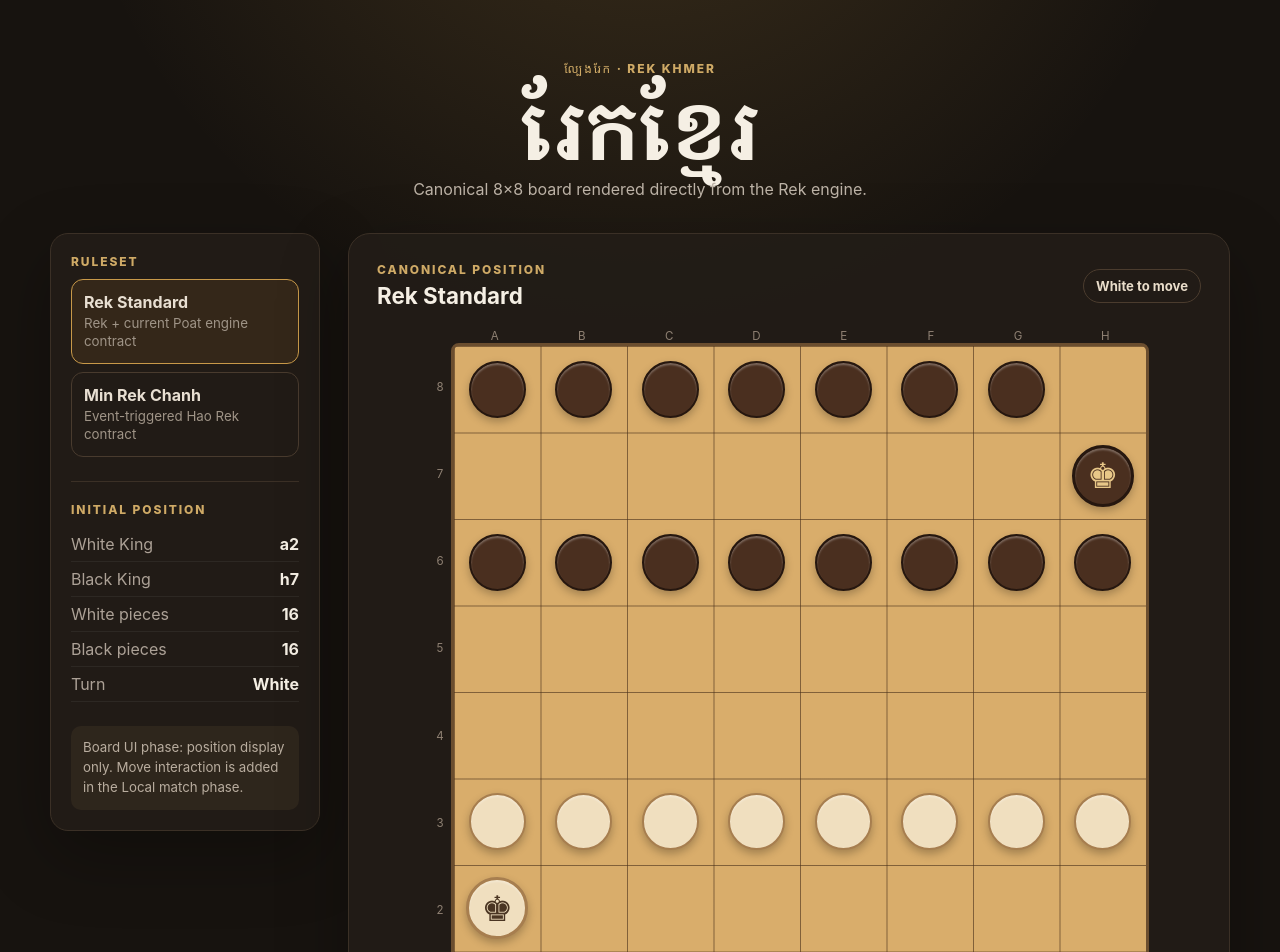
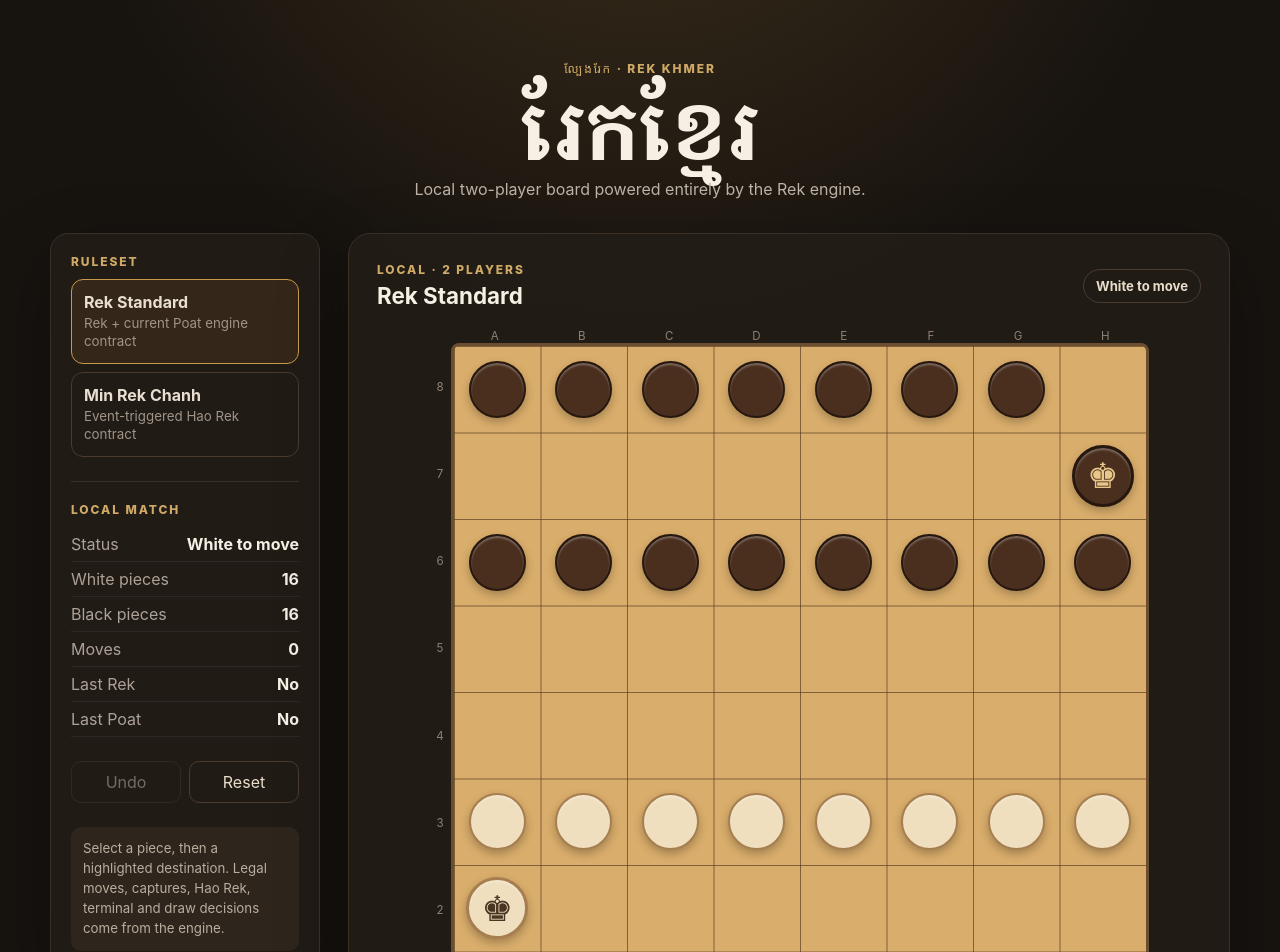
Before and after one commit to machxanht/Rek-Khmer-Chess, a React (Vite) app: page / in a window 1280 px wide. Shown: the top 952 px of the page. Built offline with nearby package versions, Linux system fonts and the light colour scheme.

Commit message:
feat(local): add engine-backed local match
* feat(local): add engine-backed two-player moves

* feat(local): style selection and match controls

```diff
--- a/src/App.tsx
+++ b/src/App.tsx
@@ -1,41 +1,38 @@
-import { useMemo, useState } from 'react'
+import { useState } from 'react'
 import {
-  BOARD_SIZE,
   createGame,
   idxToCoord,
+  type CanonicalGameState,
   type Cell,
+  type RekGame,
   type RuleSet,
 } from '../lib/rek-engine'
 
 const RULESETS: { id: RuleSet; label: string; note: string }[] = [
-  {
-    id: 'REK_STANDARD',
-    label: 'Rek Standard',
-    note: 'Rek + current Poat engine contract',
-  },
-  {
-    id: 'MIN_REK_CHANH',
-    label: 'Min Rek Chanh',
-    note: 'Event-triggered Hao Rek contract',
-  },
+  { id: 'REK_STANDARD', label: 'Rek Standard', note: 'Rek + current Poat engine contract' },
+  { id: 'MIN_REK_CHANH', label: 'Min Rek Chanh', note: 'Event-triggered Hao Rek contract' },
 ]
 
 function PieceView({ piece }: { piece: NonNullable<Cell> }) {
   const side = piece.player === 'you' ? 'white' : 'black'
-  const name = piece.king ? 'King' : 'Man'
-
   return (
     <span
       className={`piece piece--${side} ${piece.king ? 'piece--king' : ''}`}
-      aria-label={`${side} ${name}`}
-      title={`${side} ${name}`}
+      aria-hidden="true"
     >
       {piece.king ? '♚' : ''}
     </span>
   )
 }
 
-function Board({ board }: { board: Cell[] }) {
+interface BoardProps {
+  state: CanonicalGameState
+  selected: number | null
+  legalMoves: Set<number>
+  onSquareClick: (index: number) => void
+}
+
+function Board({ state, selected, legalMoves, onSquareClick }: BoardProps) {
   return (
     <div className="board-shell">
       <div className="file-labels" aria-hidden="true">
@@ -48,18 +45,34 @@ function Board({ board }: { board: Cell[] }) {
         </div>
 
         <div className="board" role="grid" aria-label="Rek Khmer board">
-          {board.map((piece, index) => {
+          {state.board.map((piece, index) => {
             const coord = idxToCoord(index)
+            const isSelected = selected === index
+            const isLegal = legalMoves.has(index)
+            const isLastMove = state.lastMove?.from === index || state.lastMove?.to === index
+            const label = piece
+              ? `${coord}: ${piece.player === 'you' ? 'White' : 'Black'} ${piece.king ? 'King' : 'Man'}`
+              : `${coord}: empty`
+
             return (
-              <div
-                className="square"
+              <button
+                type="button"
                 role="gridcell"
-                aria-label={piece ? `${coord}: ${piece.player} ${piece.king ? 'King' : 'Man'}` : `${coord}: empty`}
+                className={[
+                  'square',
+                  isSelected ? 'square--selected' : '',
+                  isLegal ? 'square--legal' : '',
+                  isLastMove ? 'square--last' : '',
+                ].filter(Boolean).join(' ')}
+                aria-label={isLegal ? `${label}, legal destination` : label}
+                aria-pressed={isSelected}
                 key={coord}
                 data-coordinate={coord}
+                onClick={() => onSquareClick(index)}
               >
                 {piece ? <PieceView piece={piece} /> : null}
-              </div>
+                {isLegal ? <span className="legal-dot" aria-hidden="true" /> : null}
+              </button>
             )
           })}
         </div>
@@ -68,34 +81,89 @@ function Board({ board }: { board: Cell[] }) {
   )
 }
 
+function pieceCounts(board: Cell[]) {
+  let you = 0
+  let opp = 0
+  for (const piece of board) {
+    if (!piece) continue
+    if (piece.player === 'you') you += 1
+    else opp += 1
+  }
+  return { you, opp }
+}
+
 export function App() {
   const [ruleset, setRuleset] = useState<RuleSet>('REK_STANDARD')
-  const game = useMemo(() => createGame(ruleset), [ruleset])
-  const state = game.getState()
+  const [game, setGame] = useState<RekGame>(() => createGame('REK_STANDARD'))
+  const [state, setState] = useState<CanonicalGameState>(() => game.getState())
+  const [selected, setSelected] = useState<number | null>(null)
+  const [legalMoves, setLegalMoves] = useState<Set<number>>(new Set())
 
-  const counts = useMemo(() => {
-    let you = 0
-    let opp = 0
-    for (const piece of state.board) {
-      if (!piece) continue
-      if (piece.player === 'you') you += 1
-      else opp += 1
+  const counts = pieceCounts(state.board)
+
+  const clearSelection = () => {
+    setSelected(null)
+    setLegalMoves(new Set())
+  }
+
+  const syncState = () => {
+    setState(game.getState())
+    clearSelection()
+  }
+
+  const selectRuleset = (nextRuleset: RuleSet) => {
+    const nextGame = createGame(nextRuleset)
+    setRuleset(nextRuleset)
+    setGame(nextGame)
+    setState(nextGame.getState())
+    clearSelection()
+  }
+
+  const handleSquareClick = (index: number) => {
+    if (state.status !== 'playing') return
+
+    if (selected !== null && legalMoves.has(index)) {
+      game.makeMove(selected, index)
+      syncState()
+      return
     }
-    return { you, opp }
-  }, [state.board])
+
+    const piece = state.board[index]
+    if (piece?.player === state.turn) {
+      setSelected(index)
+      setLegalMoves(new Set(game.getLegalMoves(index)))
+      return
+    }
+
+    clearSelection()
+  }
+
+  const resetGame = () => {
+    game.reset(ruleset)
+    syncState()
+  }
+
+  const undoMove = () => {
+    if (game.undo()) syncState()
+  }
+
+  const turnLabel = state.turn === 'you' ? 'White' : 'Black'
+  const statusLabel = state.status === 'playing'
+    ? `${turnLabel} to move`
+    : state.status === 'draw'
+      ? 'Draw'
+      : `${state.winner === 'you' ? 'White' : 'Black'} wins`
 
   return (
     <main className="app-shell">
       <header className="hero">
         <p className="eyebrow">ល្បែងរែក · REK KHMER</p>
         <h1>រែកខ្មែរ</h1>
-        <p className="subtitle">
-          Canonical 8×8 board rendered directly from the Rek engine.
-        </p>
+        <p className="subtitle">Local two-player board powered entirely by the Rek engine.</p>
       </header>
 
       <section className="game-layout">
-        <aside className="panel" aria-label="Game setup">
+        <aside className="panel" aria-label="Local match controls">
           <div>
             <span className="panel-label">Ruleset</span>
             <div className="segmented">
@@ -104,7 +172,7 @@ export function App() {
                   type="button"
                   key={item.id}
                   className={ruleset === item.id ? 'segment segment--active' : 'segment'}
-                  onClick={() => setRuleset(item.id)}
+                  onClick={() => selectRuleset(item.id)}
                   aria-pressed={ruleset === item.id}
                 >
                   <strong>{item.label}</strong>
@@ -115,36 +183,56 @@ export function App() {
           </div>
 
           <div className="status-card">
-            <span className="panel-label">Initial position</span>
+            <span className="panel-label">Local match</span>
             <dl>
-              <div><dt>White King</dt><dd>a2</dd></div>
-              <div><dt>Black King</dt><dd>h7</dd></div>
+              <div><dt>Status</dt><dd>{statusLabel}</dd></div>
               <div><dt>White pieces</dt><dd>{counts.you}</dd></div>
               <div><dt>Black pieces</dt><dd>{counts.opp}</dd></div>
-              <div><dt>Turn</dt><dd>{state.turn === 'you' ? 'White' : 'Black'}</dd></div>
+              <div><dt>Moves</dt><dd>{state.moveCount}</dd></div>
+              <div><dt>Last Rek</dt><dd>{state.lastRek ? 'Yes' : 'No'}</dd></div>
+              <div><dt>Last Poat</dt><dd>{state.lastPoat ? 'Yes' : 'No'}</dd></div>
             </dl>
           </div>
 
+          <div className="actions">
+            <button type="button" className="action-button" onClick={undoMove} disabled={!game.canUndo()}>
+              Undo
+            </button>
+            <button type="button" className="action-button" onClick={resetGame}>
+              Reset
+            </button>
+          </div>
+
+          {state.winReason ? <p className="result-note">{state.winReason}</p> : null}
+
           <p className="phase-note">
-            Board UI phase: position display only. Move interaction is added in the Local match phase.
+            Select a piece, then a highlighted destination. Legal moves, captures, Hao Rek, terminal and draw decisions come from the engine.
           </p>
         </aside>
 
         <section className="board-card">
           <div className="board-card__head">
             <div>
-              <span className="panel-label">Canonical position</span>
+              <span className="panel-label">Local · 2 players</span>
               <h2>{ruleset === 'REK_STANDARD' ? 'Rek Standard' : 'Min Rek Chanh'}</h2>
             </div>
-            <span className="turn-chip">White to move</span>
+            <span className={`turn-chip ${state.status !== 'playing' ? 'turn-chip--finished' : ''}`}>
+              {statusLabel}
+            </span>
           </div>
 
-          <Board board={state.board} />
+          <Board
+            state={state}
+            selected={selected}
+            legalMoves={legalMoves}
+            onSquareClick={handleSquareClick}
+          />
 
           <div className="legend" aria-label="Piece legend">
             <span><i className="legend-piece legend-piece--white" /> White</span>
             <span><i className="legend-piece legend-piece--black" /> Black</span>
             <span><i className="legend-king">♚</i> King</span>
+            <span><i className="legend-dot" /> Legal move</span>
           </div>
         </section>
       </section>
--- a/src/styles.css
+++ b/src/styles.css
@@ -172,6 +172,47 @@ button:focus-visible {
   font-weight: 700;
 }
 
+.turn-chip--finished {
+  border-color: #b37d43;
+  color: #ffdca0;
+}
+
+.actions {
+  display: grid;
+  grid-template-columns: 1fr 1fr;
+  gap: 8px;
+}
+
+.action-button {
+  border: 1px solid #4b3c2e;
+  border-radius: 10px;
+  padding: 10px 12px;
+  color: #e9ddca;
+  background: #211b16;
+  cursor: pointer;
+}
+
+.action-button:hover:not(:disabled) {
+  border-color: #c89949;
+  background: #342719;
+}
+
+.action-button:disabled {
+  opacity: 0.42;
+  cursor: not-allowed;
+}
+
+.result-note {
+  margin: 0;
+  padding: 12px;
+  border: 1px solid #694d2e;
+  border-radius: 10px;
+  color: #f3d79f;
+  background: rgba(189, 126, 50, 0.09);
+  font-size: 0.85rem;
+  line-height: 1.45;
+}
+
 .board-shell {
   width: min(100%, 720px);
   margin: 0 auto;
@@ -220,6 +261,46 @@ button:focus-visible {
   position: relative;
   display: grid;
   place-items: center;
+  min-width: 0;
+  padding: 0;
+  border: 0;
+  color: inherit;
+  background: transparent;
+  cursor: pointer;
+}
+
+.square:hover {
+  background: rgba(255, 245, 220, 0.08);
+}
+
+.square--last {
+  box-shadow: inset 0 0 0 3px rgba(95, 69, 37, 0.28);
+}
+
+.square--selected {
+  background: rgba(255, 229, 155, 0.3);
+  box-shadow: inset 0 0 0 3px #f1c66d;
+}
+
+.square--legal:hover {
+  background: rgba(255, 238, 184, 0.2);
+}
+
+.legal-dot {
+  position: absolute;
+  z-index: 2;
+  width: 20%;
+  aspect-ratio: 1;
+  border-radius: 50%;
+  background: rgba(40, 31, 21, 0.52);
+  box-shadow: 0 0 0 4px rgba(255, 241, 201, 0.16);
+}
+
+.square--legal .piece {
+  box-shadow:
+    inset 0 2px 2px rgba(255,255,255,0.28),
+    0 0 0 4px rgba(75, 52, 26, 0.4),
+    0 4px 8px rgba(0,0,0,0.25);
 }
 
 .piece,
@@ -286,6 +367,13 @@ button:focus-visible {
   font-size: 1.25rem;
 }
 
+.legend-dot {
+  width: 10px;
+  height: 10px;
+  border-radius: 50%;
+  background: #8f7552;
+}
+
 @media (max-width: 850px) {
   .game-layout {
     grid-template-columns: 1fr;
```
